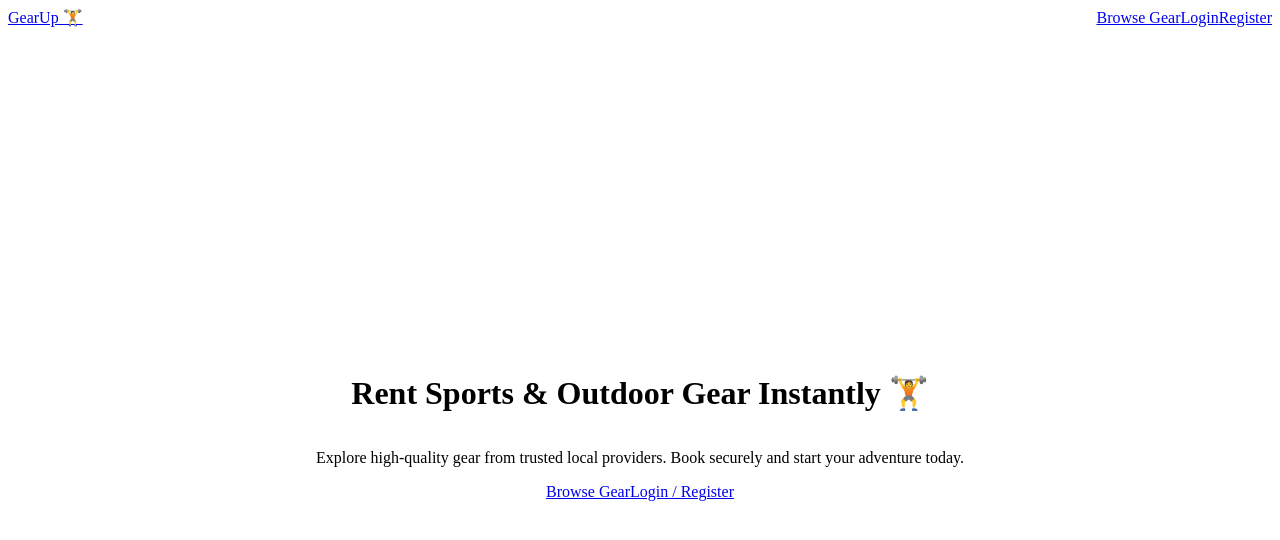
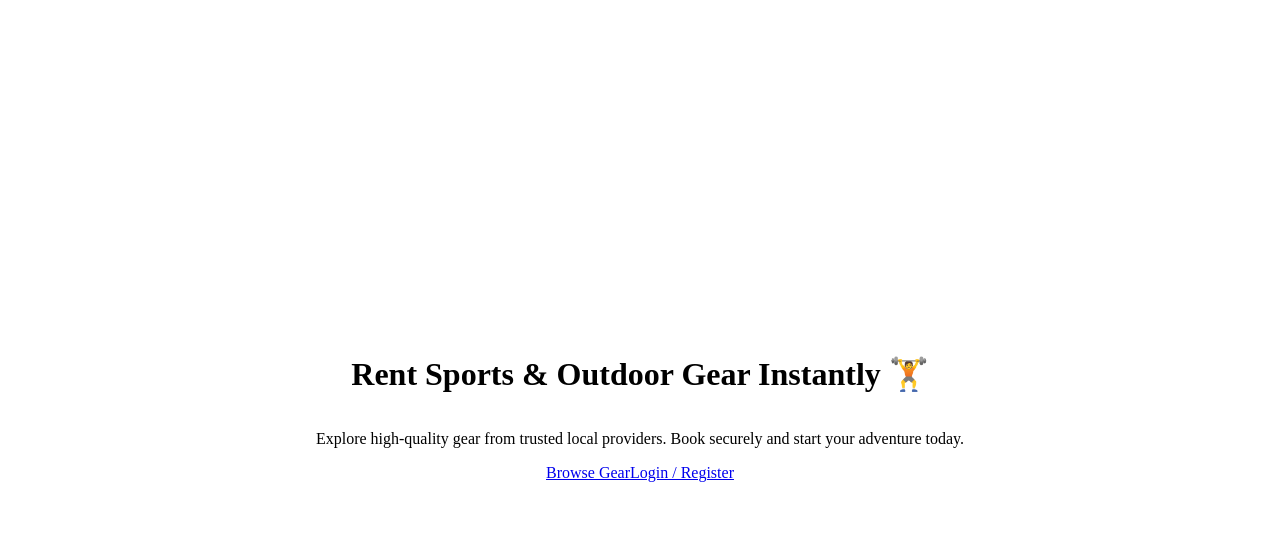
Before and after one commit to Abidafi/gearup-frontend, a Next.js app: page / in a window 1280 px wide. Shown: the top 540 px of the page. Built offline with nearby package versions, Linux system fonts and the light colour scheme.

Commit message:
Files are created.

```diff
--- a/src/app/layout.tsx
+++ b/src/app/layout.tsx
@@ -1,55 +1,24 @@
 import './globals.css';
-import { QueryClient, QueryClientProvider } from '@tanstack/react-query';
-import { useState, useEffect } from 'react';
-import Link from 'next/link';
-import { useRouter } from 'next/navigation';
-import { Toaster } from 'sonner'; // <-- Import Sonner toaster
+import Providers from '@/components/Providers';
+import { Toaster } from 'sonner';
 
-export default function RootLayout({ children }: { children: React.ReactNode }) {
-  const [queryClient] = useState(() => new QueryClient());
-  const [user, setUser] = useState<any>(null);
-  const router = useRouter();
+export const metadata = {
+  title: 'GearUp',
+  description: 'Rent Sports & Outdoor Gear Instantly',
+};
 
-  useEffect(() => {
-    const storedUser = localStorage.getItem('user');
-    if (storedUser) setUser(JSON.parse(storedUser));
-  }, []);
-
-  const handleLogout = () => {
-    localStorage.removeItem('token');
-    localStorage.removeItem('user');
-    setUser(null);
-    router.push('/auth/login');
-  };
-
+export default function RootLayout({
+  children,
+}: {
+  children: React.ReactNode;
+}) {
   return (
     <html lang="en">
       <body>
-        <QueryClientProvider client={queryClient}>
-          <Toaster richColors position="top-right" /> {/* <-- Added Toaster component */}
-          <nav className="bg-slate-900 text-white px-6 py-4 flex justify-between items-center shadow-md">
-            <Link href="/" className="text-xl font-bold tracking-wider">GearUp 🏋️</Link>
-            <div className="flex gap-4 items-center">
-              <Link href="/gear" className="hover:text-blue-400">Browse Gear</Link>
-              {user ? (
-                <>
-                  <Link href={`/dashboard/${user.role.toLowerCase()}`} className="hover:text-blue-400">
-                    Dashboard ({user.role})
-                  </Link>
-                  <button onClick={handleLogout} className="bg-red-600 px-3 py-1 rounded text-sm hover:bg-red-700 font-semibold">
-                    Logout
-                  </button>
-                </>
-              ) : (
-                <>
-                  <Link href="/auth/login" className="hover:text-blue-400">Login</Link>
-                  <Link href="/auth/register" className="bg-blue-600 px-4 py-2 rounded font-semibold hover:bg-blue-500">Register</Link>
-                </>
-              )}
-            </div>
-          </nav>
-          <main>{children}</main>
-        </QueryClientProvider>
+        <Providers>
+          {children}
+          <Toaster />
+        </Providers>
       </body>
     </html>
   );
--- /dev/null
+++ b/src/components/Providers.tsx
@@ -0,0 +1,20 @@
+'use client';
+
+import { QueryClient, QueryClientProvider } from '@tanstack/react-query';
+import { useState, useEffect } from 'react';
+
+export default function Providers({ children }: { children: React.ReactNode }) {
+  const [queryClient] = useState(() => new QueryClient());
+  const [user, setUser] = useState<any>(null);
+
+  useEffect(() => {
+    const storedUser = localStorage.getItem('user');
+    if (storedUser) setUser(JSON.parse(storedUser));
+  }, []);
+
+  return (
+    <QueryClientProvider client={queryClient}>
+      {children}
+    </QueryClientProvider>
+  );
+}
```
